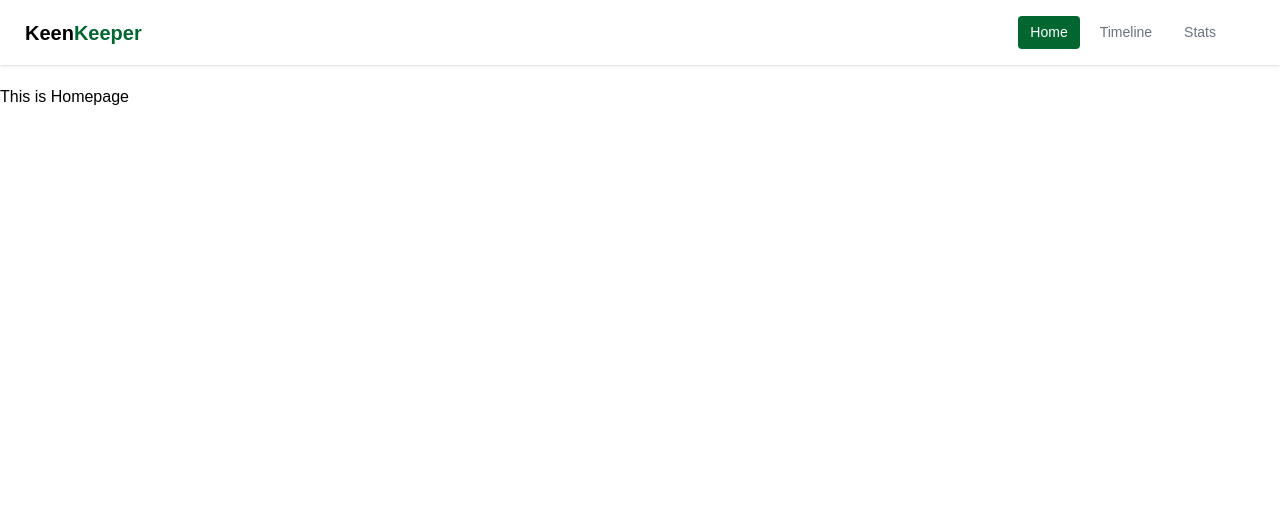
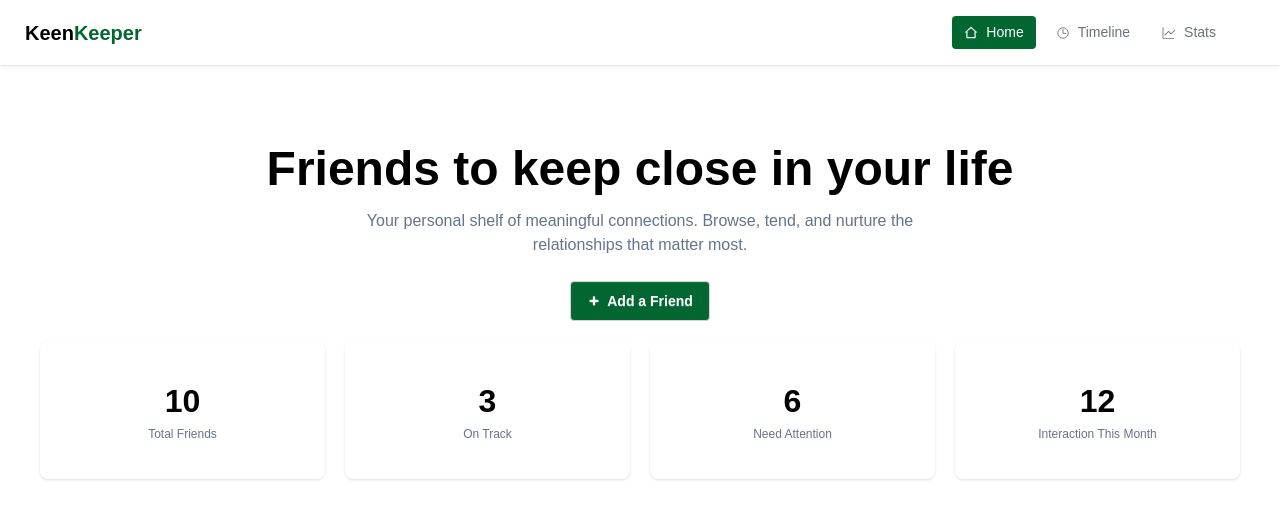
Before and after one commit to Abu-Bakor-Siddik/keen-keeper, a Next.js app: page / in a window 1280 px wide. Shown: the top 518 px of the page. Built offline with nearby package versions, Linux system fonts and the light colour scheme.

Commit message:
added static stats and the hero banners texts

```diff
--- a/src/app/page.jsx
+++ b/src/app/page.jsx
@@ -1,9 +1,53 @@
+import { TiPlus } from "react-icons/ti";
 
 export default function Home() {
   return (
     <div>
       <main>
-          <h2>This is Homepage</h2>
+        <div className="text-center mt-20">
+          <h2 className=" text-3xl md:text-5xl font-bold! mb-4">
+            Friends to keep close in your life
+          </h2>
+          <p className="text-[#64748B] ">
+            Your personal shelf of meaningful connections. Browse, tend, and
+            nurture the
+            <br />
+            relationships that matter most.
+          </p>
+          <button className="btn btn-active text-white bg-green-800 mt-6">
+            <TiPlus />
+            Add a Friend
+          </button>
+        </div>
+        <div className="grid grid-cols-1 md:grid-cols-2 lg:grid-cols-4 gap-5 mt-5 text-center mx-10">
+            <div className="stats shadow p-5">
+              <div className="stat">
+                <div className="stat-value">10</div>
+                <div className="stat-desc text-[#64748B] ">Total Friends</div>
+              </div>
+            </div>
+            <div className="stats shadow p-5">
+              <div className="stat">
+                <div className="stat-value">3</div>
+                <div className="stat-desc text-[#64748B] ">On Track</div>
+              </div>
+            </div>
+            <div className="stats shadow p-5">
+              <div className="stat">
+                <div className="stat-value">6</div>
+                <div className="stat-desc text-[#64748B] ">Need Attention</div>
+              </div>
+            </div>
+            <div className="stats shadow p-5">
+              <div className="stat">
+                <div className="stat-value">12</div>
+                <div className="stat-desc text-[#64748B] ">Interaction This Month</div>
+              </div>
+            </div>
+        </div>
+        <div>
+
+        </div>
       </main>
     </div>
   );
--- /dev/null
+++ b/src/components/FriendCards.jsx
@@ -0,0 +1,11 @@
+import React from 'react';
+
+const FriendCards = () => {
+    return (
+        <div>
+            <h2>This is your friends</h2>
+        </div>
+    );
+};
+
+export default FriendCards;
--- a/src/components/Navbar.jsx
+++ b/src/components/Navbar.jsx
@@ -1,7 +1,9 @@
 "use client";
 import Link from "next/link";
 import { usePathname } from "next/navigation";
-import { IoMenu } from "react-icons/io5";
+import { GoGraph } from "react-icons/go";
+import { IoMenu, IoTimeOutline } from "react-icons/io5";
+import { RiHome2Line } from "react-icons/ri";
 
 const Navbar = () => {
   const pathname = usePathname();
@@ -12,21 +14,21 @@ const Navbar = () => {
         <Link
           className={`${pathname === "/" ? "bg-green-800 text-white" : ""} text-gray-500 `}
           href="/">
-          Home
+          <RiHome2Line />Home
         </Link>
       </li>
       <li>
         <Link
           className={`${pathname === "/timeline" ? "bg-green-800 text-white" : ""} text-gray-500`}
           href="/timeline">
-          Timeline
+          <IoTimeOutline />Timeline
         </Link>
       </li>
       <li>
         <Link
           className={`${pathname === "/stats" ? "bg-green-800 text-white" : ""} text-gray-500`}
           href="/stats">
-          Stats
+          <GoGraph />Stats
         </Link>
       </li>
     </>
```
